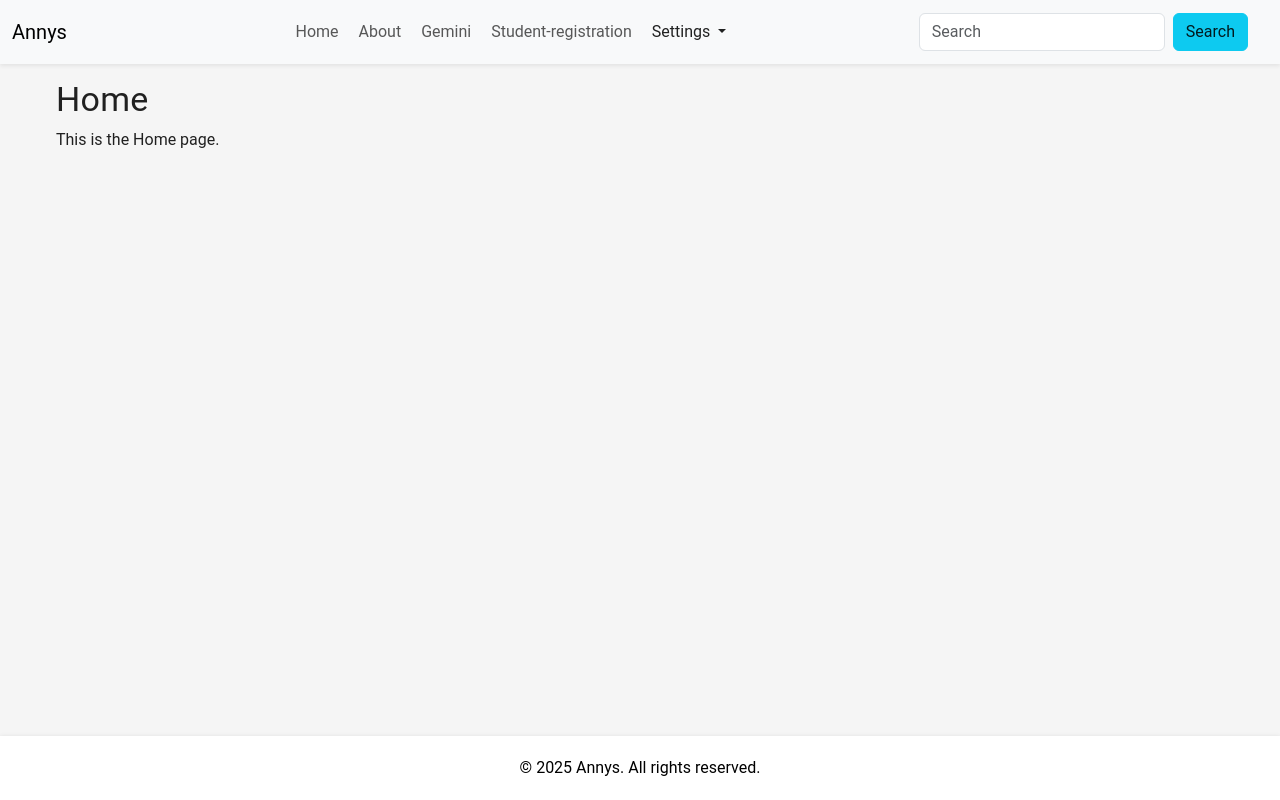
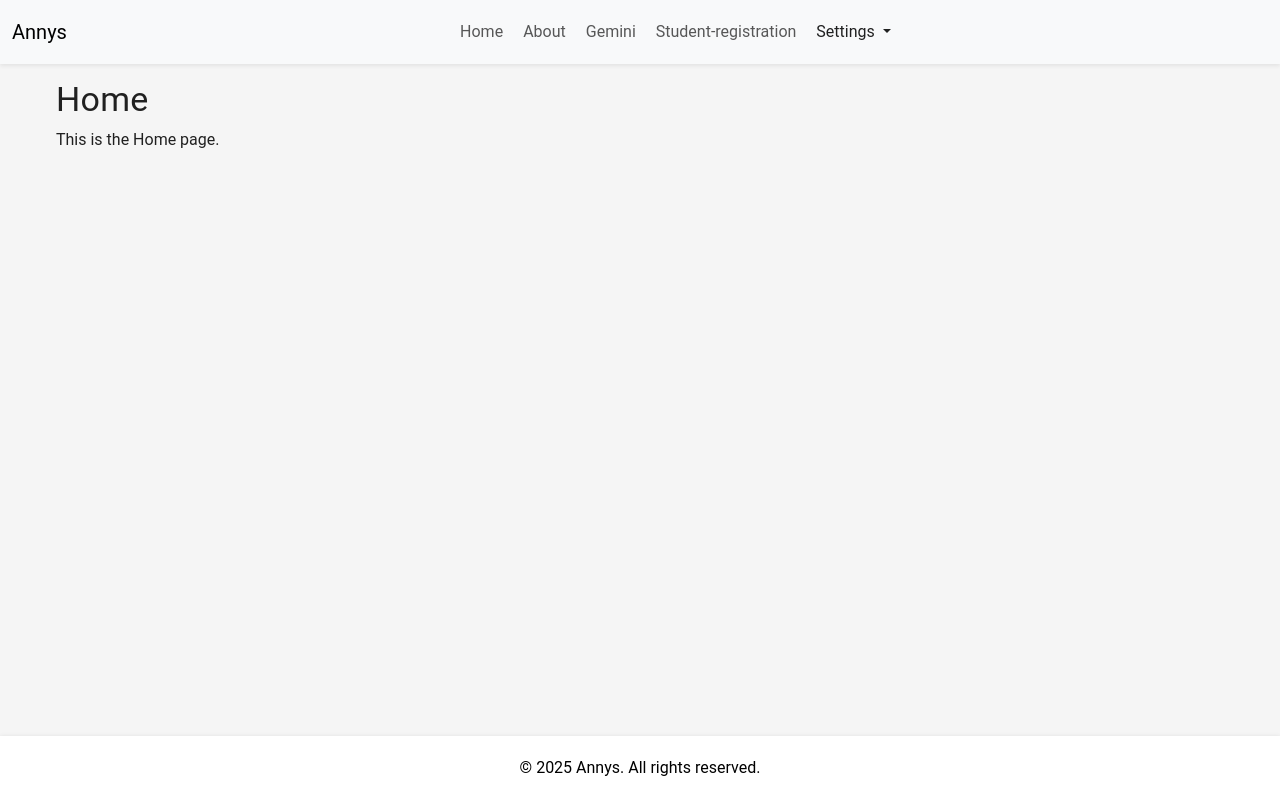
Before and after one commit to laksh-solanki/Annys, a Vue app: page / in a window 1280 px wide. Built offline with nearby package versions, Linux system fonts and the light colour scheme.

Commit message:
feat: remove search form from navbar for improved layout

```diff
--- a/src/components/Navbar.vue
+++ b/src/components/Navbar.vue
@@ -34,10 +34,6 @@
             </ul>
           </li>
         </ul>
-        <form class="d-flex" role="search">
-          <input class="form-control me-2" type="search" placeholder="Search" aria-label="Search" />
-          <button class="btn btn-info" type="submit">Search</button>
-        </form>
       </div>
     </div>
   </nav>
```
